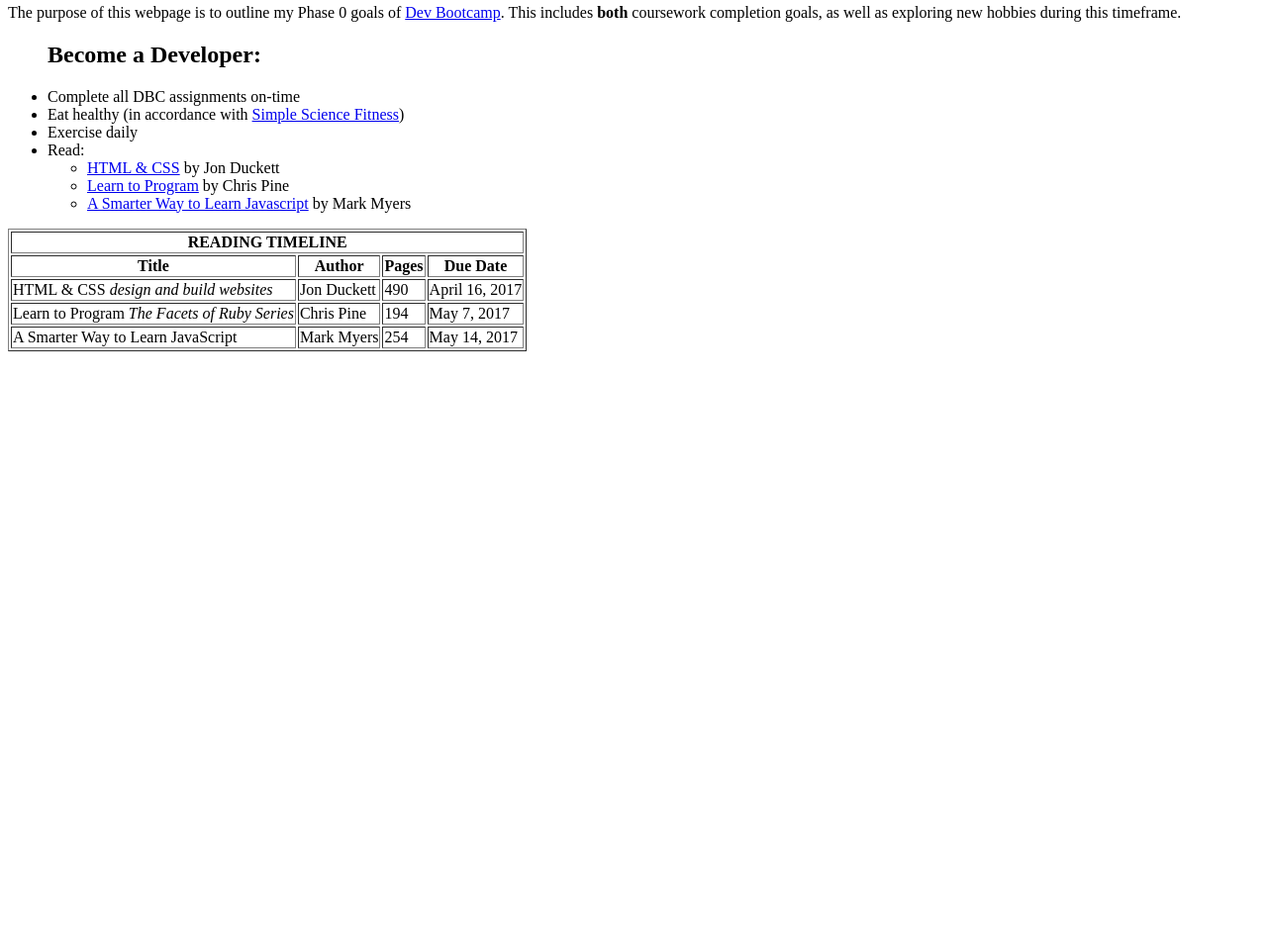
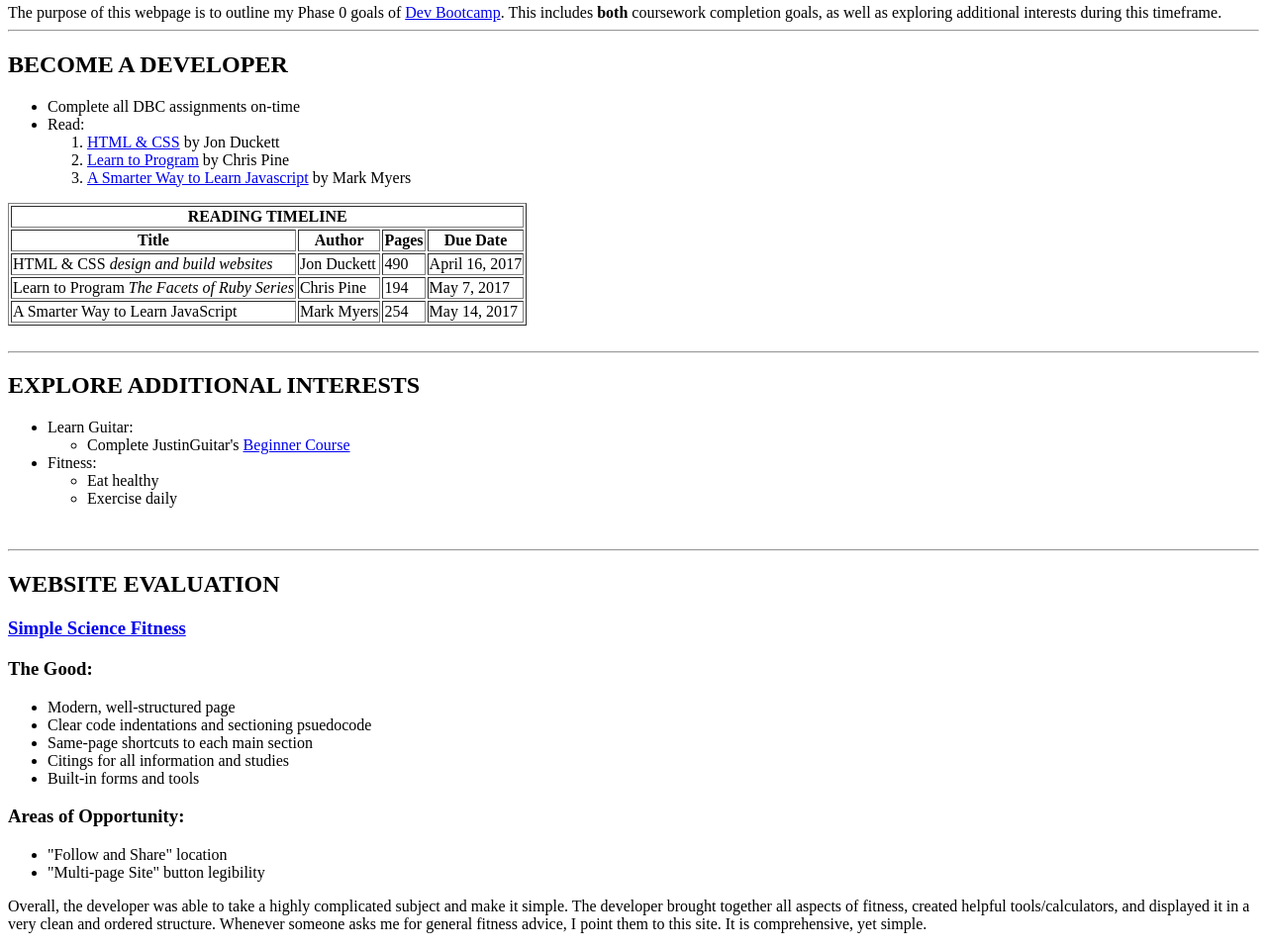
Before and after one commit to rickyveltri/rickyveltri.github.io, a plain HTML site: page index.html in a window 1280 px wide. Shown: the part 447-1406 px from the top of the page at 99% size. Before the commit the page ends 810 px from the top, so only its background shows below. Drawn offline with Linux system fonts and the light colour scheme.

Commit message:
Add interests and website evaluation section

```diff
--- a/index.html
+++ b/index.html
@@ -12,20 +12,20 @@
 
 
 <h2>PURPOSE</h2>
-<p1>The purpose of this webpage is to outline my Phase 0 goals of <a href="https://devbootcamp.com/">Dev Bootcamp</a>.  This includes <strong>both</strong> coursework completion goals, as well as exploring new hobbies during this timeframe. </p1>
+<p1>The purpose of this webpage is to outline my Phase 0 goals of <a href="https://devbootcamp.com/">Dev Bootcamp</a>.  This includes <strong>both</strong> coursework completion goals, as well as exploring additional interests during this timeframe. </p1>
 
+<br>
+<hr>
 
+<h2>BECOME A DEVELOPER</h2>
 <ul>
-<h2>Become a Developer:</h2>
   <li>Complete all DBC assignments on-time </li>
-  <li>Eat healthy (in accordance with <a href="http://ss.fitness/">Simple Science Fitness</a>)</li>
-  <li>Exercise daily</li>
   <li>Read:
-  <ul>
+  <ol>
     <li> <a href="https://www.amazon.com/gp/product/1118008189/ref=oh_aui_detailpage_o02_s01?ie=UTF8&psc=1">HTML & CSS</a> by Jon Duckett</li>
     <li><a href="https://www.amazon.com/gp/product/1934356360/ref=oh_aui_detailpage_o02_s00?ie=UTF8&psc=1">Learn to Program</a> by Chris Pine</li>
     <li><a href="https://www.amazon.com/gp/product/1497408180/ref=oh_aui_detailpage_o02_s01?ie=UTF8&psc=1">A Smarter Way to Learn Javascript</a> by Mark Myers</li>
-  </ul>
+  </ol>
 </ul>
 
 <table border = "1">
@@ -58,7 +58,45 @@
   </tr>
 </table>
 
+<br>
+<hr>
 
+<h2>EXPLORE ADDITIONAL INTERESTS</h2>
+<ul>
+  <li>Learn Guitar:
+  <ul>
+    <li> Complete JustinGuitar's <a href="https://www.justinguitar.com/en/BC-000-BeginnersCourse.php">Beginner Course </a> </li>
+  </ul>
+  <li>Fitness:</li>
+  <ul>
+    <li>Eat healthy</li>
+    <li>Exercise daily</li></li>
+  </ul>
+</ul>
+
+<br>
+<hr>
+
+<h2>WEBSITE EVALUATION</h2>
+<h3><a href="http://ss.fitness/">Simple Science Fitness</a></h3>
+
+<h3>The Good:</h3>
+<ul>
+  <li>Modern, well-structured page</li>
+  <li>Clear code indentations and sectioning psuedocode</li>
+  <li>Same-page shortcuts to each main section</li>
+  <li>Citings for all information and studies</li>
+  <li>Built-in forms and tools</li>
+</ul>
+
+<h3>Areas of Opportunity:</h3>
+<ul>
+  <li>"Follow and Share" location</li>
+  <li>"Multi-page Site" button legibility</li>
+
+</ul>
+
+<p>Overall, the developer was able to take a highly complicated subject and make it simple.  The developer brought together all aspects of fitness, created helpful tools/calculators, and displayed it in a very clean and ordered structure. Whenever someone asks me for general fitness advice, I point them to this site.  It is comprehensive, yet simple.</p>
 
 </body>
 
```
